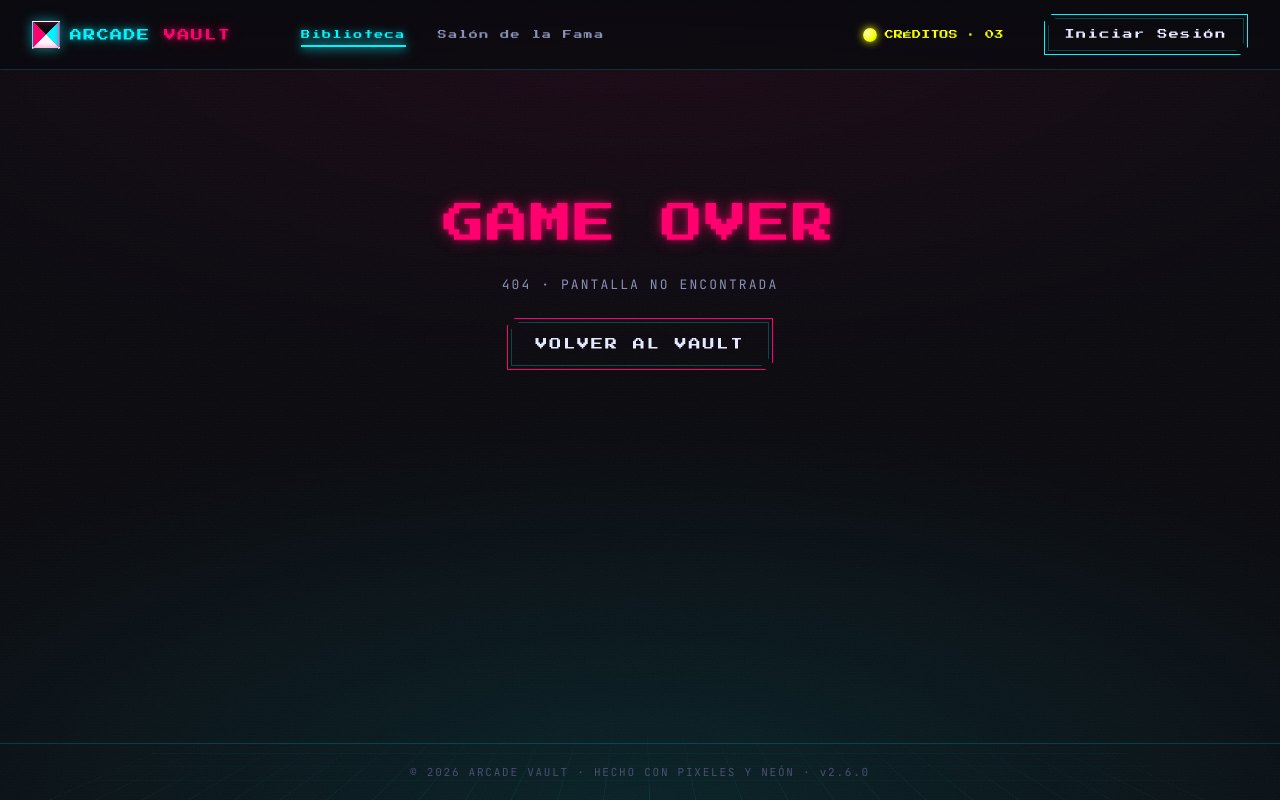
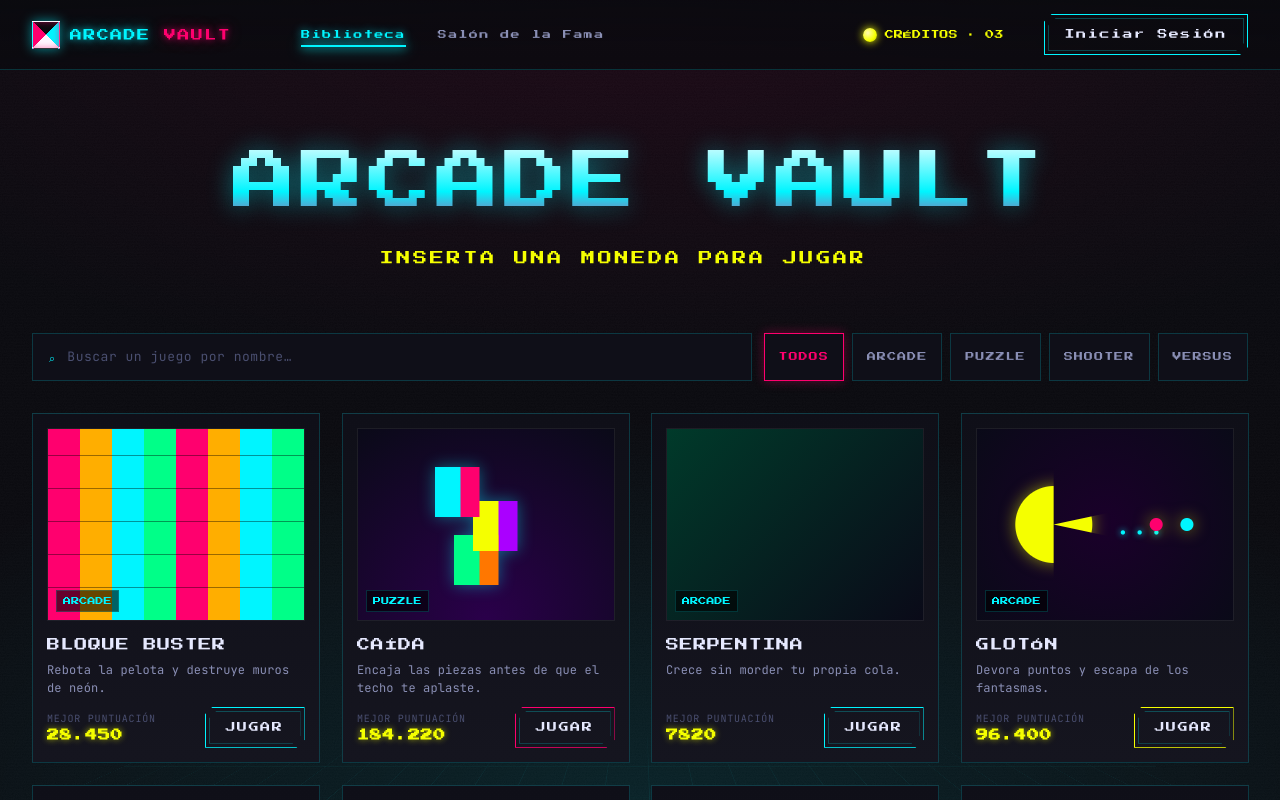
Before and after one commit to zkCaleb-dev/arcade-vault, a Next.js app: page /juegos in a window 1280 px wide. Before the commit this address had no page. Shown: the top 800 px of the page. Built offline with nearby package versions, Linux system fonts and the light colour scheme.

Commit message:
paso 3, spec 2

```diff
--- /dev/null
+++ b/app/juegos/page.tsx
@@ -0,0 +1,23 @@
+import type { Metadata } from "next";
+import LibraryBrowser from "@/components/library-browser";
+import { CATS, GAMES } from "@/lib/games";
+
+export const metadata: Metadata = {
+  title: "Juegos · Arcade Vault",
+  description: "El catálogo completo del Vault. Busca, filtra y elige tu clásico.",
+};
+
+export default function GamesPage() {
+  return (
+    <div className="fade-in">
+      <section className="av-hero">
+        <h1 className="flicker">ARCADE VAULT</h1>
+        <div className="sub">
+          INSERTA UNA MONEDA PARA JUGAR <span className="blink">_</span>
+        </div>
+      </section>
+
+      <LibraryBrowser games={GAMES} cats={CATS} />
+    </div>
+  );
+}
```
